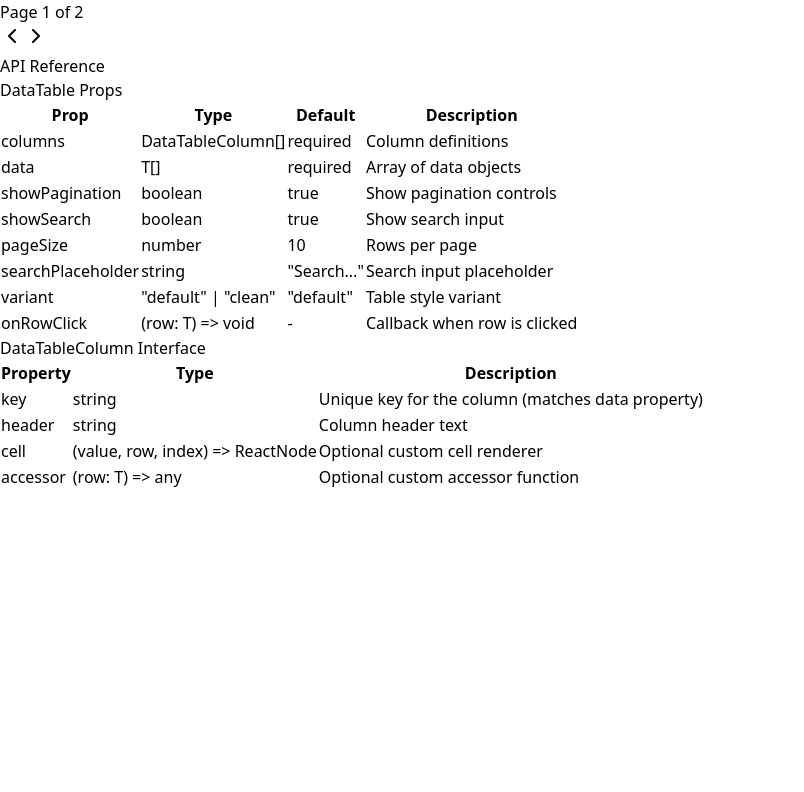
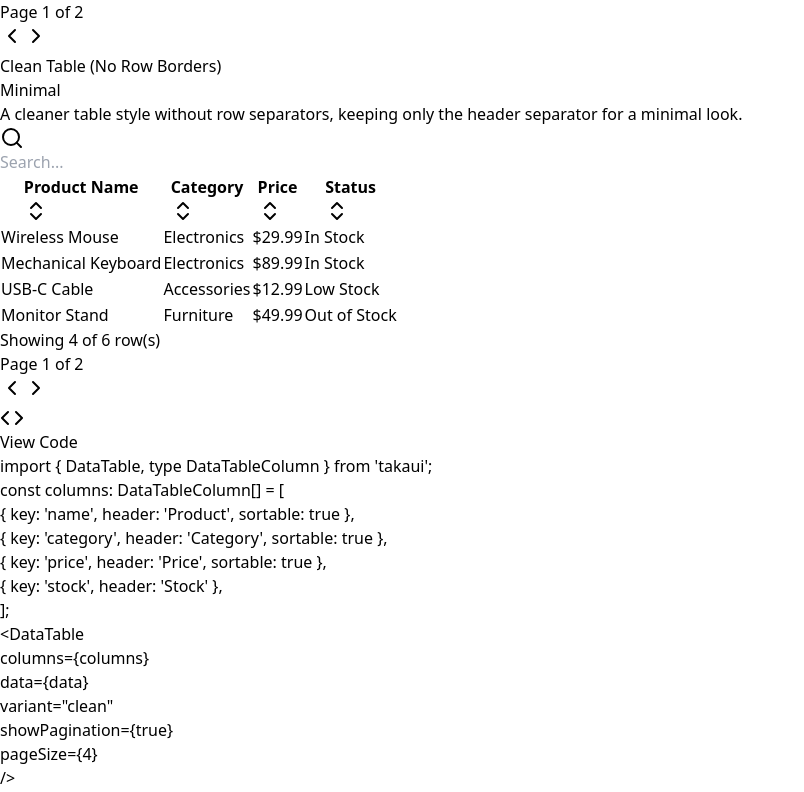
Before and after one commit to ttianqii/TakaUI, a React (Vite) app: page /table in a window 1280 px wide. Shown: the part 1108-1900 px from the top of the page, without its empty margins (0-804 px from the left). Before the commit the page ends 1598 px from the top, so only its background shows below. Built offline with nearby package versions, Linux system fonts and the light colour scheme.

Commit message:
feat: Add clean table example to TablePage with minimal styling

```diff
--- a/src/pages/TablePage.tsx
+++ b/src/pages/TablePage.tsx
@@ -29,6 +29,7 @@
   const [showCode1, setShowCode1] = useState(false);
   const [showCode2, setShowCode2] = useState(false);
   const [showCode3, setShowCode3] = useState(false);
+  const [showCode4, setShowCode4] = useState(false);
 
   const handleCopy = (text: string, type: 'install' | 'import') => {
     navigator.clipboard.writeText(text);
@@ -354,6 +355,60 @@
           </div>
         </div>
 
+        {/* Example 4: Clean Table (No Row Borders) */}
+        <div className="bg-white rounded-2xl p-8 shadow-sm border border-slate-200">
+          <div className="flex items-center gap-3 mb-4">
+            <h2 className="text-2xl font-bold text-slate-900">Clean Table (No Row Borders)</h2>
+            <span className="px-3 py-1 text-xs font-medium bg-slate-100 text-slate-600 rounded-full">Minimal</span>
+          </div>
+          <p className="text-slate-600 mb-6">
+            A cleaner table style without row separators, keeping only the header separator for a minimal look.
+          </p>
+
+          <div className="mb-6 bg-slate-50 rounded-xl p-6 border border-slate-200">
+            <DataTable
+              columns={styledColumns}
+              data={sampleData}
+              variant="clean"
+              showPagination={true}
+              pageSize={4}
+            />
+          </div>
+
+          <div className="border-t border-slate-200 pt-6">
+            <button
+              onClick={() => setShowCode4(!showCode4)}
+              className="flex items-center gap-2 text-sm font-medium text-slate-700 hover:text-slate-900 transition-colors"
+            >
+              <Code className="h-4 w-4" />
+              {showCode4 ? 'Hide' : 'View'} Code
+            </button>
+
+            <div className={`overflow-hidden transition-all duration-300 ${showCode4 ? 'max-h-[2000px] opacity-100 mt-4' : 'max-h-0 opacity-0'}`}>
+              <div className="bg-slate-900 rounded-lg p-6 overflow-x-auto">
+                <div className="font-mono text-sm text-slate-300 space-y-1">
+                  <div><span className="text-purple-400">import</span> {'{'} <span className="text-blue-400">DataTable</span>, <span className="text-blue-400">type</span> <span className="text-green-400">DataTableColumn</span> {'}'} <span className="text-purple-400">from</span> <span className="text-green-400">'takaui'</span>;</div>
+                  <div className="h-4"></div>
+                  <div><span className="text-purple-400">const</span> columns: <span className="text-green-400">DataTableColumn</span>[] = [</div>
+                  <div>  {'{'} <span className="text-blue-400">key</span>: <span className="text-green-400">'name'</span>, <span className="text-blue-400">header</span>: <span className="text-green-400">'Product'</span>, <span className="text-blue-400">sortable</span>: <span className="text-yellow-400">true</span> {'}'},</div>
+                  <div>  {'{'} <span className="text-blue-400">key</span>: <span className="text-green-400">'category'</span>, <span className="text-blue-400">header</span>: <span className="text-green-400">'Category'</span>, <span className="text-blue-400">sortable</span>: <span className="text-yellow-400">true</span> {'}'},</div>
+                  <div>  {'{'} <span className="text-blue-400">key</span>: <span className="text-green-400">'price'</span>, <span className="text-blue-400">header</span>: <span className="text-green-400">'Price'</span>, <span className="text-blue-400">sortable</span>: <span className="text-yellow-400">true</span> {'}'},</div>
+                  <div>  {'{'} <span className="text-blue-400">key</span>: <span className="text-green-400">'stock'</span>, <span className="text-blue-400">header</span>: <span className="text-green-400">'Stock'</span> {'}'},</div>
+                  <div>];</div>
+                  <div className="h-4"></div>
+                  <div>&lt;<span className="text-green-400">DataTable</span></div>
+                  <div>  <span className="text-blue-400">columns</span>={'{'}columns{'}'}</div>
+                  <div>  <span className="text-blue-400">data</span>={'{'}data{'}'}</div>
+                  <div>  <span className="text-blue-400">variant</span>=<span className="text-green-400">"clean"</span></div>
+                  <div>  <span className="text-blue-400">showPagination</span>={'{'}true{'}'}</div>
+                  <div>  <span className="text-blue-400">pageSize</span>={'{'}4{'}'}</div>
+                  <div>/&gt;</div>
+                </div>
+              </div>
+            </div>
+          </div>
+        </div>
+
         {/* API Reference */}
         <div className="bg-white rounded-2xl p-8 shadow-sm border border-slate-200">
           <h2 className="text-2xl font-bold text-slate-900 mb-6">API Reference</h2>
```
